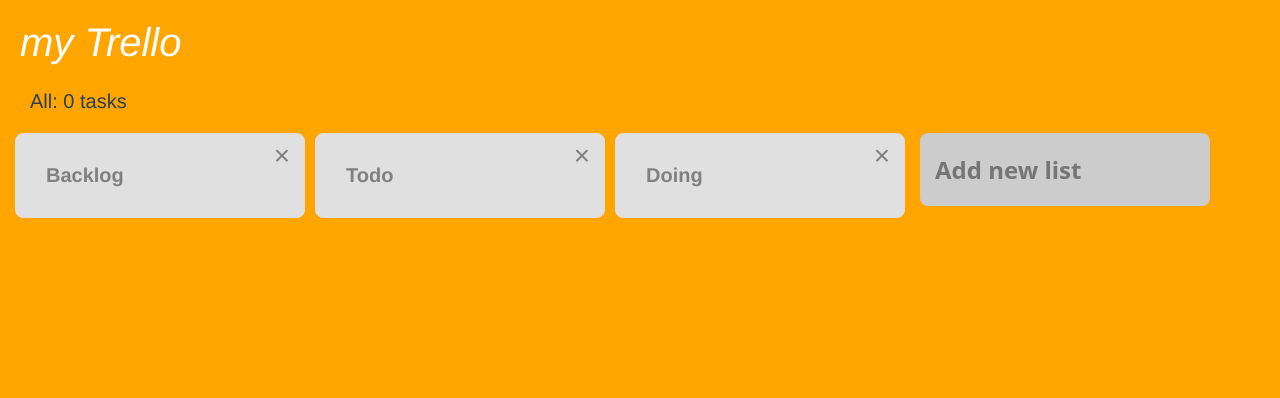
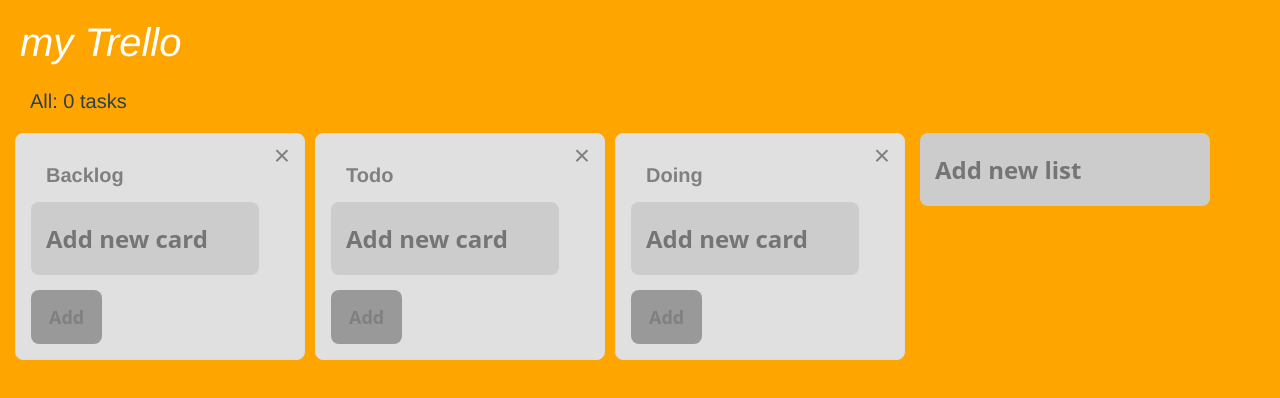
Before and after one commit to junichiseki0831/my-trello, a Vue app: page / in a window 1280 px wide. Shown: the top 398 px of the page. Built offline with nearby package versions, Linux system fonts and the light colour scheme.

Commit message:
List内にCardAddコンポーネントを追加

```diff
--- a/src/assets/css/styles.css
+++ b/src/assets/css/styles.css
@@ -140,3 +140,8 @@
   right: 14px;
   font-size: 28px;
 }
+
+.deletelist:hover {
+  opacity: 0.8;
+  cursor: pointer;
+}
--- /dev/null
+++ b/src/components/CardAdd.vue
@@ -0,0 +1,32 @@
+<template>
+  <form class="addcard" @submit.prevent="addCardToList">
+    <input v-model="body" type="text" class="text-input" placeholder="Add new card">
+    <button type="submit" class="add-button">
+      Add
+    </button>
+  </form>
+</template>
+
+
+<script>
+export default {
+  props: {
+    listIndex: {
+      type: Number,
+      required: true,
+    },
+  },
+  data() {
+    return {
+      body: '',
+    }
+  },
+  methods: {
+    addCardToList() {
+      this.$store.dispatch('addCardToList', { body: this.body, listIndex: this.listIndex})
+      this.body = ''
+    }
+  }
+
+}
+</script>
--- a/src/components/List.vue
+++ b/src/components/List.vue
@@ -4,11 +4,17 @@
       <p class="list-title">{{ title }}</p>
       <div class="deletelist" @click="removeList">×</div>
     </div>
+    <card-add :listIndex="listIndex" />
   </div>
 </template>
 
 <script>
+import CardAdd from './CardAdd'
+
 export default {
+  components: {
+    CardAdd
+  },
   props: {
     //ListAddコンポーネントよりデータを受け取り
     title: {
```
